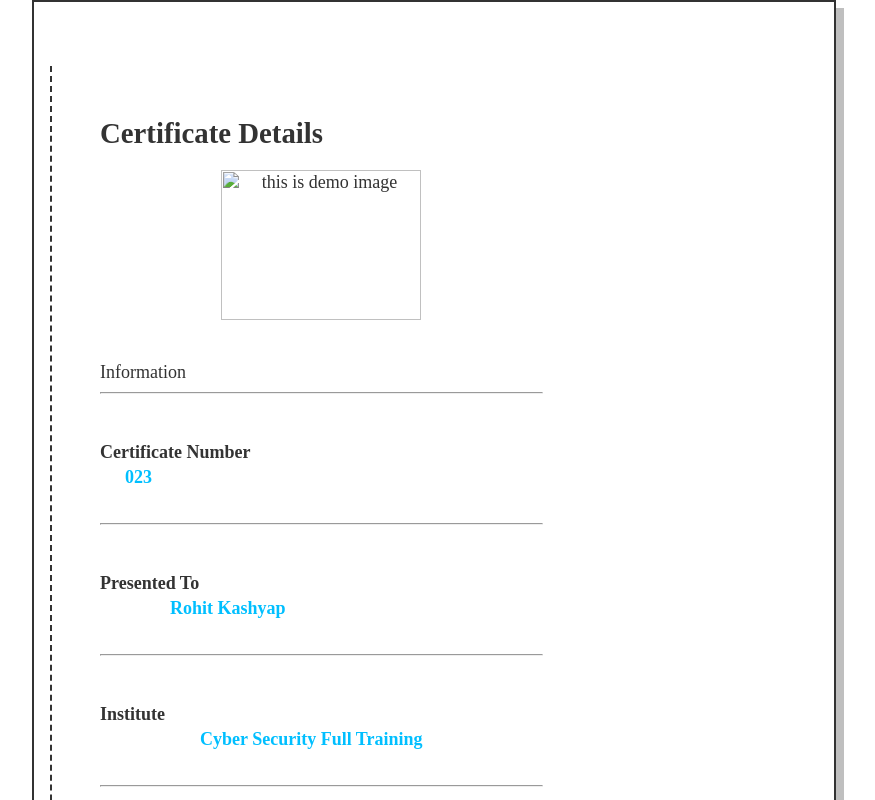
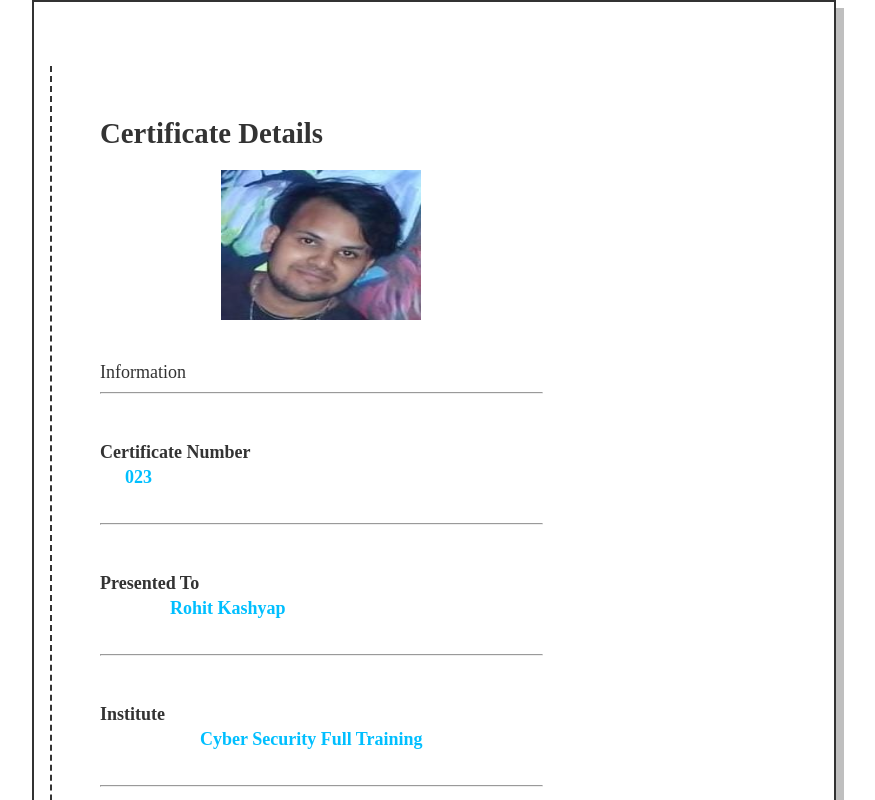
Before and after one commit to arshan756/cv, a plain HTML site: page certificate-verify/rohit/index.html in a window 1280 px wide. Shown: the top 800 px of the page, without its empty margins (206-1081 px from the left). Drawn offline with Linux system fonts and the light colour scheme.

Commit message:
Update index.html

```diff
--- a/certificate-verify/rohit/index.html
+++ b/certificate-verify/rohit/index.html
@@ -7,7 +7,7 @@
 
 		<form id="app-form" action="" :style="{ borderColor }">
 			<h1>Certificate Details</h1>
-			<center><img src="user-demo.png" alt="this is demo image" class="images"></center>
+			<center><img src="rohit.jpg" alt="this is demo image" class="images"></center>
 
 
 			<br><br>
```
